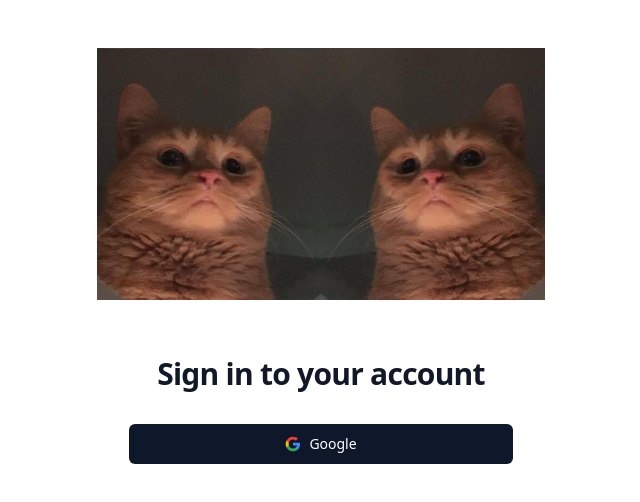
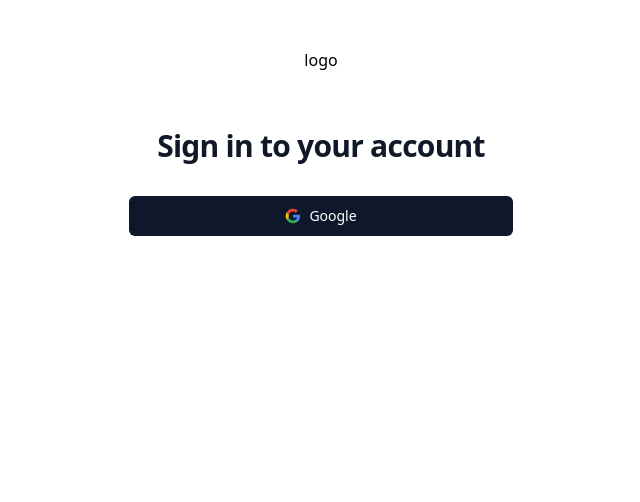
Before and after one commit to absalipande/realtime-next-app, a Next.js app: page /login in a window 1280 px wide. Shown: the top 502 px of the page, without its empty margins (319-959 px from the left). Built offline with nearby package versions, Linux system fonts and the light colour scheme.

Commit message:
fix: small changes

```diff
--- a/src/app/(auth)/login/page.tsx
+++ b/src/app/(auth)/login/page.tsx
@@ -14,7 +14,7 @@ const Page: FC = () => {
       await signIn('google');
     } catch (error) {
       // display error message to user
-      toast.error('Something went wrong');
+      toast.error('Something went wrong with your login.');
     } finally {
       setIsLoading(false);
     }
@@ -25,7 +25,7 @@ const Page: FC = () => {
       <div className='flex min-h-full items-center justify-center py-12 px-4 sm:px-6 lg:px-8'>
         <div className='w-full flex flex-col items-center max-w-md space-y-8'>
           <div className='flex flex-col items-center gap-8'>
-            <img src='cats angery.jpg' alt='logo' />
+            logo
             <h2 className='mt-6 text-center text-3xl font-bold tracking-tight text-gray-900'>
               Sign in to your account
             </h2>
```
